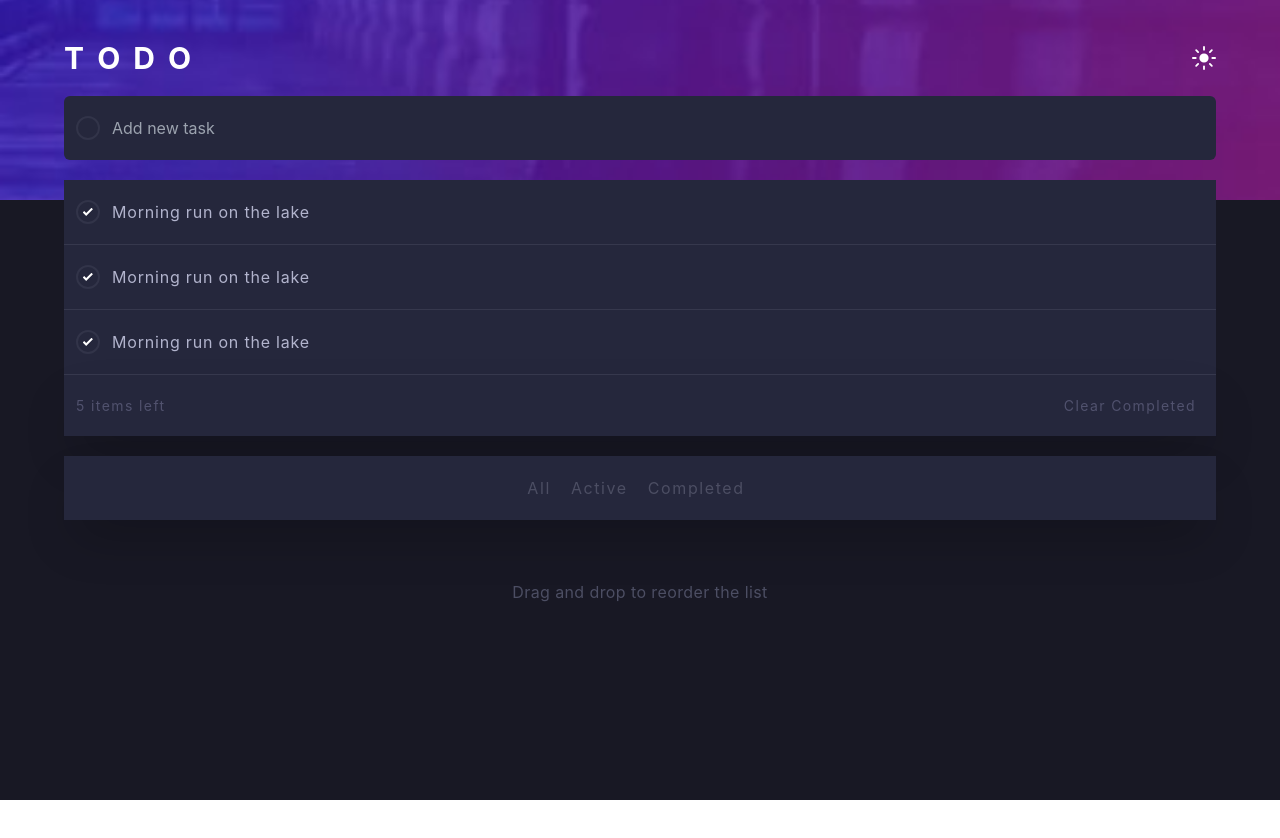
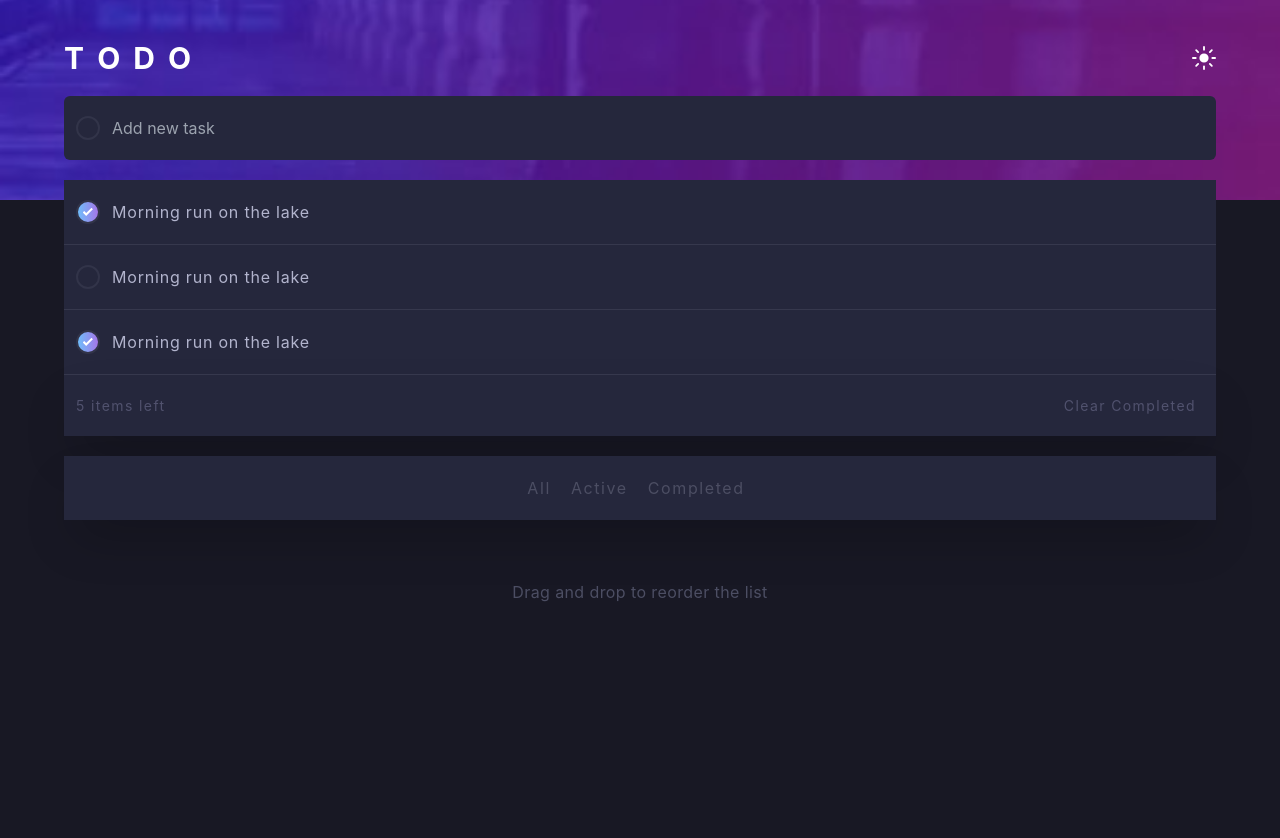
Before and after one commit to mitkokazakov/Todo-App, a React (Create React App) app in the folder todo-app/: page / in a window 1280 px wide. Shown: the top 838 px of the page. Before the commit the page ends 800 px from the top, so only its background shows below. Built offline with nearby package versions, Linux system fonts and the light colour scheme.

Commit message:
Add functionality for checking if certain task is completed

```diff
--- a/todo-app/src/App.js
+++ b/todo-app/src/App.js
@@ -3,7 +3,7 @@
 
 function App() {
   return (
-    <div className="relative w-full min-h-screen bg-[#181824]">
+    <div className="relative w-full min-h-[150vh] bg-[#181824]">
        <header className=" head-img min-h-[200px] w-full">
 
        </header>
--- a/todo-app/src/SingleTask.jsx
+++ b/todo-app/src/SingleTask.jsx
@@ -1,14 +1,25 @@
-import React from 'react'
+import React, { useEffect, useState } from 'react'
 
 import cross from "./images/icon-cross.svg";
 import check from "./images/icon-check.svg";
 
-const SingleTask = () => {
+const SingleTask = ({isChecked}) => {
+
+  const [checked, setChecked] = useState(isChecked);
+
+  useEffect(() => {
+
+  },[checked]);
+
+  function OnClickRoundBtn(){
+    setChecked(!checked);
+  }
+
   return (
     <div className="group w-full flex items-center bg-[#25273c] text-[#b2b4cd] pt-5 pb-5 pl-3">
           <div className="relative">
-            <div className=" relative w-6 h-6 bg-transparent rounded-full border-[2px] cursor-pointer border-[#323449] hover:border-[#70bdfb]">
-                <img className='absolute top-[50%] left-[50%] translate-x-[-50%] translate-y-[-50%]' src={check} alt="" />
+            <div className={`relative w-6 h-6 ${checked ? 'bg-gradient-to-r from-[#70bdfb] to-[#a476e8]' : 'bg-transparent'} rounded-full border-[2px] cursor-pointer border-[#323449] hover:border-[#70bdfb] duration-500`} onClick={OnClickRoundBtn}>
+                <img className={`absolute top-[50%] left-[50%] translate-x-[-50%] translate-y-[-50%] ${checked ? 'opacity-100' : 'opacity-0'} duration-500`} src={check} alt="" />
             </div>
           </div>
           <p className="w-full bg-transparent ml-3 tracking-wider"> Morning run on the lake</p>
--- a/todo-app/src/TodoContainer.jsx
+++ b/todo-app/src/TodoContainer.jsx
@@ -28,9 +28,9 @@
 
       <div className="w-full rounded- flex flex-col divide-y divide-[#36384d]">
 
-        <SingleTask />
-        <SingleTask />
-        <SingleTask />
+        <SingleTask isChecked={true}/>
+        <SingleTask isChecked={false}/>
+        <SingleTask isChecked={true}/>
 
 
 
@@ -42,9 +42,9 @@
       </div>
 
       <div className="w-full flex justify-center items-center gap-5 bg-[#25273c] text-[#4c4e63] pt-5 pb-5 pl-3 pr-5 shadow-2xl">
-        <p onClick={() =>{setActiveState(0)}} className={`tracking-widest cursor-pointer text-[16px] hover:text-white ${activeState == 0 ? 'text-[#4d7ad2]' : null}`}>All</p>
-        <p onClick={() =>{setActiveState(1)}} className={`tracking-widest cursor-pointer text-[16px] hover:text-white ${activeState == 1 ? 'text-[#4d7ad2]' : null}`}>Active</p>
-        <p onClick={() =>{setActiveState(2)}} className={`tracking-widest cursor-pointer text-[16px] hover:text-white ${activeState == 2 ? 'text-[#4d7ad2]' : null}`}>Completed</p>
+        <p onClick={() =>{setActiveState(0)}} className={`tracking-widest cursor-pointer text-[16px] hover:text-white ${activeState == 0 ? 'text-[#4d7ad2] hover:text-[#4d7ad2]' : null}`}>All</p>
+        <p onClick={() =>{setActiveState(1)}} className={`tracking-widest cursor-pointer text-[16px] hover:text-white ${activeState == 1 ? 'text-[#4d7ad2] hover:text-[#4d7ad2]' : null}`}>Active</p>
+        <p onClick={() =>{setActiveState(2)}} className={`tracking-widest cursor-pointer text-[16px] hover:text-white ${activeState == 2 ? 'text-[#4d7ad2] hover:text-[#4d7ad2]' : null}`}>Completed</p>
       </div>
 
       <p className="text-[#4c4e63] mt-10 tracking-wide">Drag and drop to reorder the list</p>
```
